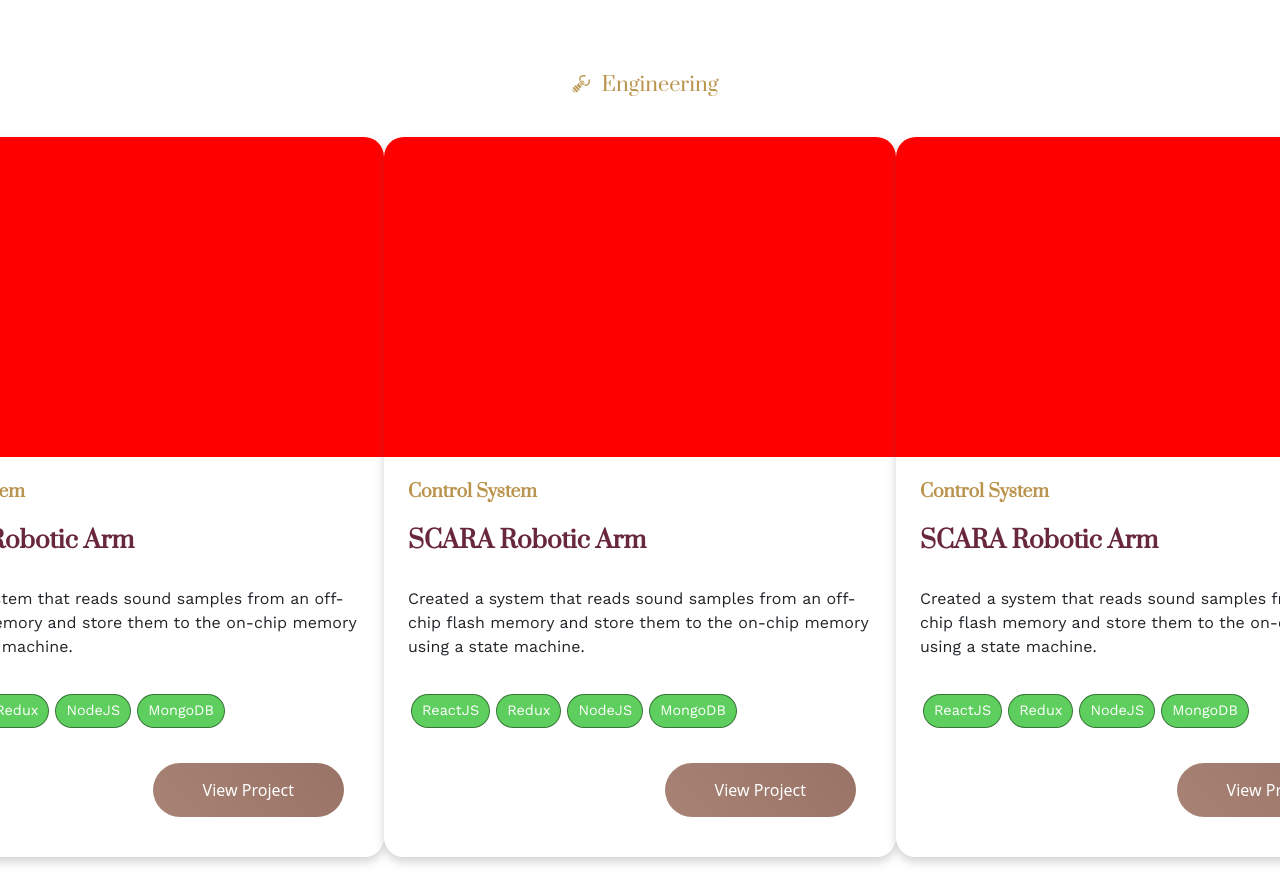
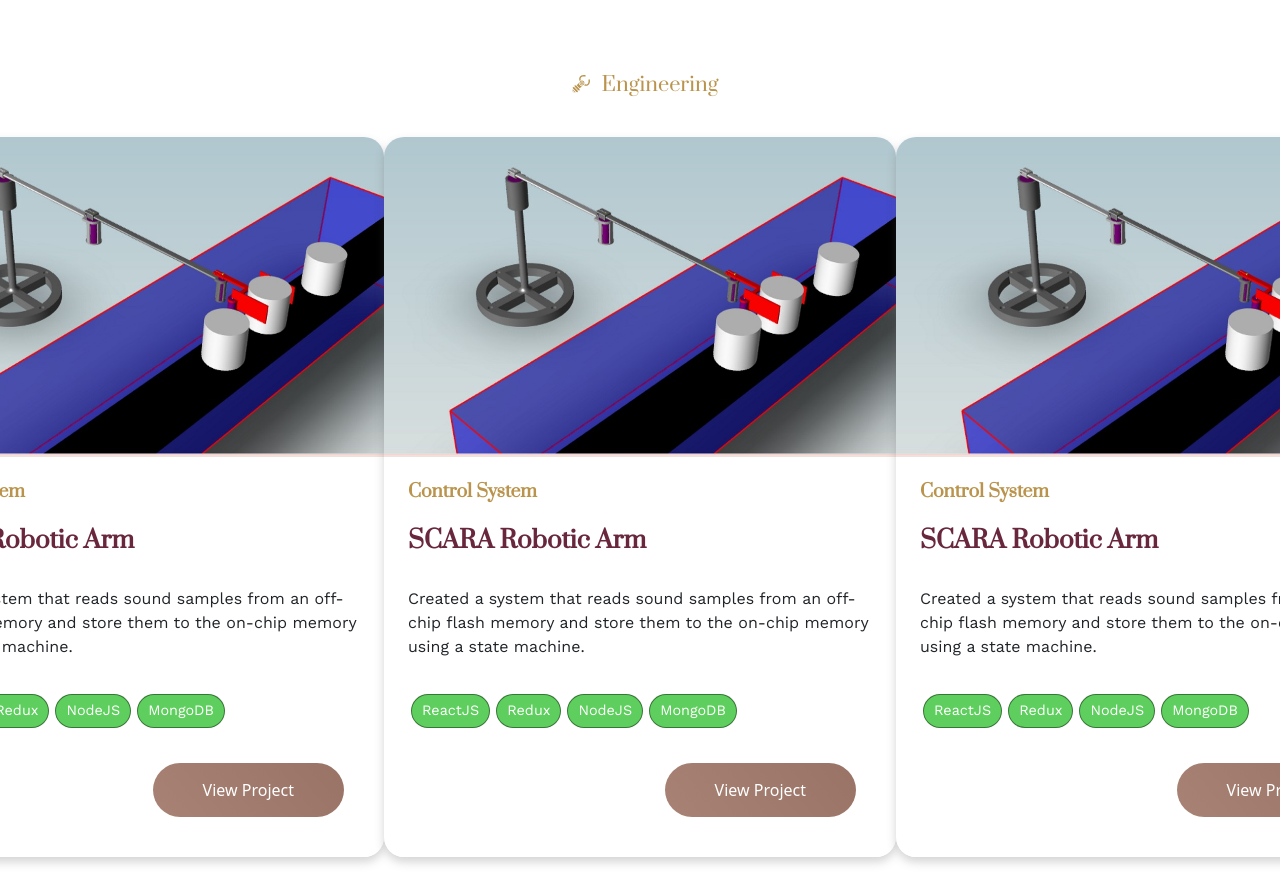
Before and after one commit to izzul210/portfolio-web, a React (Create React App) app: page / in a window 1280 px wide. Shown: the part 4000-4889 px from the top of the page. Built offline with nearby package versions, Linux system fonts and the light colour scheme.

Commit message:
Engineering template image displayed updated

```diff
--- a/src/components/layout/home/portfolio/Engineering.jsx
+++ b/src/components/layout/home/portfolio/Engineering.jsx
@@ -1,5 +1,7 @@
 import React from 'react';
 import { GiRobotGrab } from 'react-icons/gi';
+import engine1img from '../../../../assets/engine1.jpg';
+import engine2img from '../../../../assets/engine2.png';
 
 
 export default function Engineering() {
@@ -15,7 +17,6 @@ export default function Engineering() {
                 <div className="engine_1">
                     <div className="engine_project">
                         <div className="project_img">
-
                         </div>
                         <div className="project_des">
                             <h5>Control System</h5>
@@ -39,7 +40,6 @@ export default function Engineering() {
                 <div className="engine_1">
                     <div className="engine_project">
                         <div className="project_img">
-
                         </div>
                         <div className="project_des">
                             <h5>Control System</h5>
--- a/src/components/layout/home/portfolio/Portfolio.scss
+++ b/src/components/layout/home/portfolio/Portfolio.scss
@@ -328,9 +328,17 @@
 
     .project_img{
         height: 20rem;
-        background-color: red;
+        background-color: none;
         border-top-right-radius: 20px;
         border-top-left-radius: 20px;
+        border-bottom: 2px solid $color-2;
+        display: flex;
+        align-items: center;
+        justify-content: center;
+        background-image: url('../../../../assets/engine2.png');
+        background-position: center ;
+        background-size: cover;
+
     }
 
     .project_des{
```
Also changed, not shown: src/assets/engine2.png (added).
